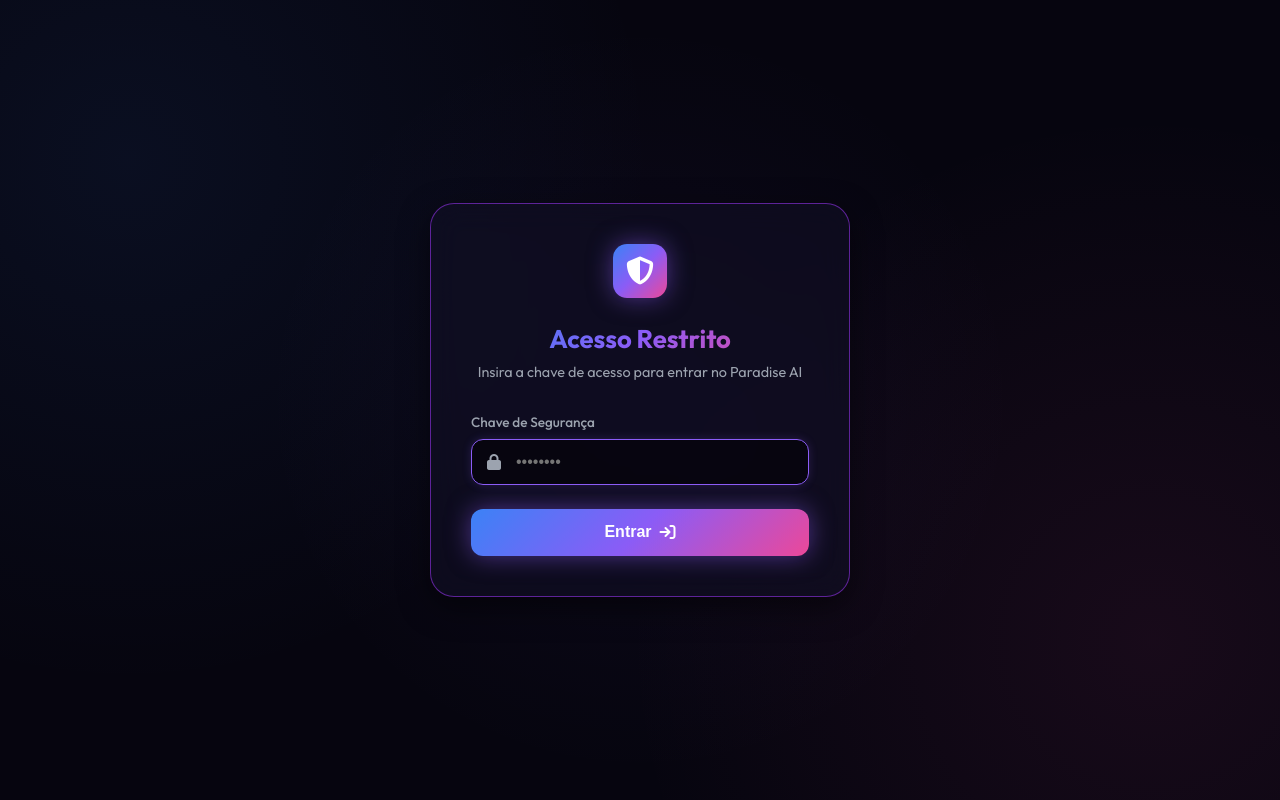
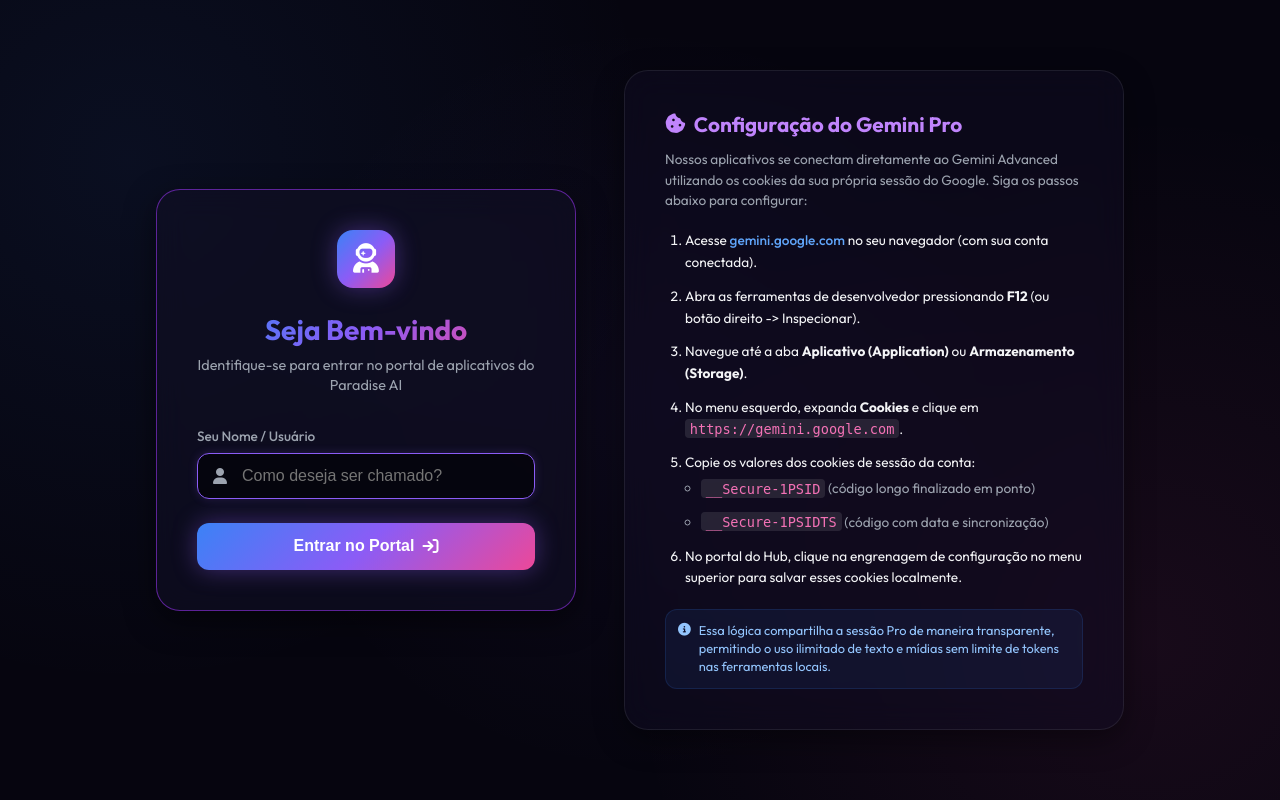
Before and after one commit to RomarioSG1998/PARADISE-AI, a Flask app: page /login in a window 1280 px wide. Run offline with Flask 3, Linux system fonts and the light colour scheme.

Commit message:
Remove password auth, implement cached username login, add Gemini cookie configuration guidelines, and remove Mr Robot app

```diff
--- a/app.py
+++ b/app.py
@@ -216,12 +216,13 @@ def check_auth():
 def login():
     error = None
     if request.method == "POST":
-        password = request.form.get("password")
-        if password == "vilmika":
+        username = request.form.get("username")
+        if username and username.strip():
             session["authenticated"] = True
+            session["username"] = username.strip()
             return redirect(url_for("index_hub"))
         else:
-            error = "Senha incorreta!"
+            error = "Por favor, insira o seu nome!"
     return render_template("login.html", error=error)
 
 # ----------------- PORTAL ROUTES -----------------
--- a/templates/login.html
+++ b/templates/login.html
@@ -3,7 +3,7 @@
 <head>
     <meta charset="UTF-8">
     <meta name="viewport" content="width=device-width, initial-scale=1.0">
-    <title>Acesso Restrito — Paradise AI</title>
+    <title>Acesso ao Portal — Paradise AI</title>
 
     <!-- Google Fonts -->
     <link rel="preconnect" href="https://fonts.googleapis.com">
@@ -17,12 +17,12 @@
         :root {
             --bg-base: #06050f;
             --bg-surface: rgba(18, 15, 38, 0.6);
-            --border-glow: rgba(147, 51, 234, 0.2);
+            --border-glow: rgba(147, 51, 234, 0.25);
             --border-glow-active: rgba(147, 51, 234, 0.6);
             --text-primary: #f3f4f6;
             --text-secondary: #9ca3af;
             --gemini-gradient: linear-gradient(135deg, #3b82f6 0%, #8b5cf6 50%, #ec4899 100%);
-            --accent-glow: 0 0 25px rgba(139, 92, 246, 0.5);
+            --accent-glow: 0 0 25px rgba(139, 92, 246, 0.4);
         }
 
         * {
@@ -43,11 +43,21 @@
             display: flex;
             align-items: center;
             justify-content: center;
-            padding: 1.5rem;
+            padding: 2rem;
+        }
+
+        /* Layout wrapper for desktop */
+        .page-wrapper {
+            display: flex;
+            align-items: center;
+            justify-content: center;
+            gap: 3rem;
+            width: 100%;
+            max-width: 980px;
         }
 
         .login-card {
-            width: 100%;
+            flex: 1;
             max-width: 420px;
             background: var(--bg-surface);
             backdrop-filter: blur(15px);
@@ -63,11 +73,23 @@
             border-color: var(--border-glow-active);
         }
 
+        .instructions-card {
+            flex: 1.2;
+            max-width: 500px;
+            background: rgba(18, 15, 38, 0.45);
+            backdrop-filter: blur(15px);
+            border: 1px solid rgba(255, 255, 255, 0.08);
+            border-radius: 24px;
+            padding: 2.5rem;
+            box-shadow: 0 10px 30px rgba(0, 0, 0, 0.4);
+            text-align: left;
+        }
+
         .brand-logo {
-            width: 54px;
-            height: 54px;
+            width: 58px;
+            height: 58px;
             background: var(--gemini-gradient);
-            border-radius: 14px;
+            border-radius: 16px;
             display: flex;
             align-items: center;
             justify-content: center;
@@ -77,11 +99,11 @@
 
         .brand-logo i {
             color: white;
-            font-size: 1.75rem;
+            font-size: 1.85rem;
         }
 
         .title {
-            font-size: 1.6rem;
+            font-size: 1.75rem;
             font-weight: 700;
             background: var(--gemini-gradient);
             -webkit-background-clip: text;
@@ -93,6 +115,7 @@
             font-size: 0.9rem;
             color: var(--text-secondary);
             margin-bottom: 2rem;
+            line-height: 1.4;
         }
 
         .form-group {
@@ -124,7 +147,7 @@
 
         .input-control {
             width: 100%;
-            background: rgba(0, 0, 0, 0.3);
+            background: rgba(0, 0, 0, 0.35);
             border: 1px solid rgba(255, 255, 255, 0.1);
             border-radius: 12px;
             padding: 0.8rem 1rem 0.8rem 2.75rem;
@@ -136,7 +159,7 @@
 
         .input-control:focus {
             border-color: #8b5cf6;
-            background: rgba(0, 0, 0, 0.5);
+            background: rgba(0, 0, 0, 0.55);
             box-shadow: 0 0 10px rgba(139, 92, 246, 0.2);
         }
 
@@ -180,16 +203,101 @@
             gap: 0.5rem;
             justify-content: center;
         }
+
+        /* Instructions Styling */
+        .instr-title {
+            font-size: 1.3rem;
+            font-weight: 700;
+            color: #c084fc;
+            margin-bottom: 0.75rem;
+            display: flex;
+            align-items: center;
+            gap: 0.5rem;
+        }
+
+        .instr-desc {
+            font-size: 0.85rem;
+            color: var(--text-secondary);
+            line-height: 1.5;
+            margin-bottom: 1.25rem;
+        }
+
+        .steps-list {
+            font-size: 0.85rem;
+            color: var(--text-primary);
+            margin-left: 1.25rem;
+            line-height: 1.6;
+        }
+
+        .steps-list li {
+            margin-bottom: 0.75rem;
+        }
+
+        .steps-list a {
+            color: #60a5fa;
+            text-decoration: none;
+            font-weight: 500;
+        }
+
+        .steps-list a:hover {
+            text-decoration: underline;
+        }
+
+        .steps-list ul {
+            margin-top: 0.25rem;
+            margin-left: 1rem;
+            list-style-type: circle;
+            color: var(--text-secondary);
+        }
+
+        .steps-list code {
+            background: rgba(255, 255, 255, 0.1);
+            padding: 0.1rem 0.3rem;
+            border-radius: 4px;
+            font-family: monospace;
+            color: #f472b6;
+        }
+
+        .instr-note {
+            display: flex;
+            align-items: flex-start;
+            gap: 0.5rem;
+            background: rgba(59, 130, 246, 0.08);
+            border: 1px solid rgba(59, 130, 246, 0.15);
+            padding: 0.75rem;
+            border-radius: 12px;
+            margin-top: 1.25rem;
+            font-size: 0.8rem;
+            color: #93c5fd;
+            line-height: 1.4;
+        }
+
+        .instr-note i {
+            margin-top: 0.15rem;
+        }
+
+        @media (max-width: 768px) {
+            .page-wrapper {
+                flex-direction: column;
+                align-items: center;
+                gap: 2rem;
+            }
+            .instructions-card {
+                max-width: 420px;
+            }
+        }
     </style>
 </head>
 <body>
 
+    <div class="page-wrapper">
+        <!-- Left: Login Card -->
         <div class="login-card">
             <div class="brand-logo">
-            <i class="fa-solid fa-shield-halved"></i>
+                <i class="fa-solid fa-user-astronaut"></i>
             </div>
-        <h1 class="title">Acesso Restrito</h1>
-        <p class="subtitle">Insira a chave de acesso para entrar no Paradise AI</p>
+            <h1 class="title">Seja Bem-vindo</h1>
+            <p class="subtitle">Identifique-se para entrar no portal de aplicativos do Paradise AI</p>
 
             {% if error %}
             <div class="error-message">
@@ -198,20 +306,64 @@
             </div>
             {% endif %}
 
-        <form method="POST">
+            <form method="POST" id="loginForm">
                 <div class="form-group">
-                <label for="password">Chave de Segurança</label>
+                    <label for="username">Seu Nome / Usuário</label>
                     <div class="input-wrapper">
-                    <i class="fa-solid fa-lock"></i>
-                    <input type="password" id="password" name="password" class="input-control" placeholder="••••••••" required autofocus>
+                        <i class="fa-solid fa-user"></i>
+                        <input type="text" id="username" name="username" class="input-control" placeholder="Como deseja ser chamado?" required autofocus>
                     </div>
                 </div>
 
                 <button type="submit" class="btn-submit">
-                Entrar <i class="fa-solid fa-arrow-right-to-bracket"></i>
+                    Entrar no Portal <i class="fa-solid fa-arrow-right-to-bracket"></i>
                 </button>
             </form>
         </div>
 
+        <!-- Right: Instructions Card -->
+        <div class="instructions-card">
+            <h2 class="instr-title"><i class="fa-solid fa-cookie-bite"></i> Configuração do Gemini Pro</h2>
+            <p class="instr-desc">
+                Nossos aplicativos se conectam diretamente ao Gemini Advanced utilizando os cookies da sua própria sessão do Google. Siga os passos abaixo para configurar:
+            </p>
+            <ol class="steps-list">
+                <li>Acesse <a href="https://gemini.google.com" target="_blank">gemini.google.com</a> no seu navegador (com sua conta conectada).</li>
+                <li>Abra as ferramentas de desenvolvedor pressionando <strong>F12</strong> (ou botão direito -> Inspecionar).</li>
+                <li>Navegue até a aba <strong>Aplicativo (Application)</strong> ou <strong>Armazenamento (Storage)</strong>.</li>
+                <li>No menu esquerdo, expanda <strong>Cookies</strong> e clique em <code>https://gemini.google.com</code>.</li>
+                <li>Copie os valores dos cookies de sessão da conta:
+                    <ul>
+                        <li><code>__Secure-1PSID</code> (código longo finalizado em ponto)</li>
+                        <li><code>__Secure-1PSIDTS</code> (código com data e sincronização)</li>
+                    </ul>
+                </li>
+                <li>No portal do Hub, clique na engrenagem de configuração no menu superior para salvar esses cookies localmente.</li>
+            </ol>
+            <div class="instr-note">
+                <i class="fa-solid fa-circle-info"></i>
+                <span>Essa lógica compartilha a sessão Pro de maneira transparente, permitindo o uso ilimitado de texto e mídias sem limite de tokens nas ferramentas locais.</span>
+            </div>
+        </div>
+    </div>
+
+    <script>
+        const loginForm = document.getElementById('loginForm');
+        const usernameInput = document.getElementById('username');
+
+        // Pre-fill username from localStorage if already saved previously
+        const cachedUsername = localStorage.getItem('paradise_username');
+        if (cachedUsername) {
+            usernameInput.value = cachedUsername;
+        }
+
+        // Cache the entered username before form submission
+        loginForm.addEventListener('submit', () => {
+            const name = usernameInput.value.trim();
+            if (name) {
+                localStorage.setItem('paradise_username', name);
+            }
+        });
+    </script>
 </body>
 </html>
```
Also changed, not shown: templates/hub.html (+1 -12 lines). Lines whose indentation alone changed are shown as unchanged.
